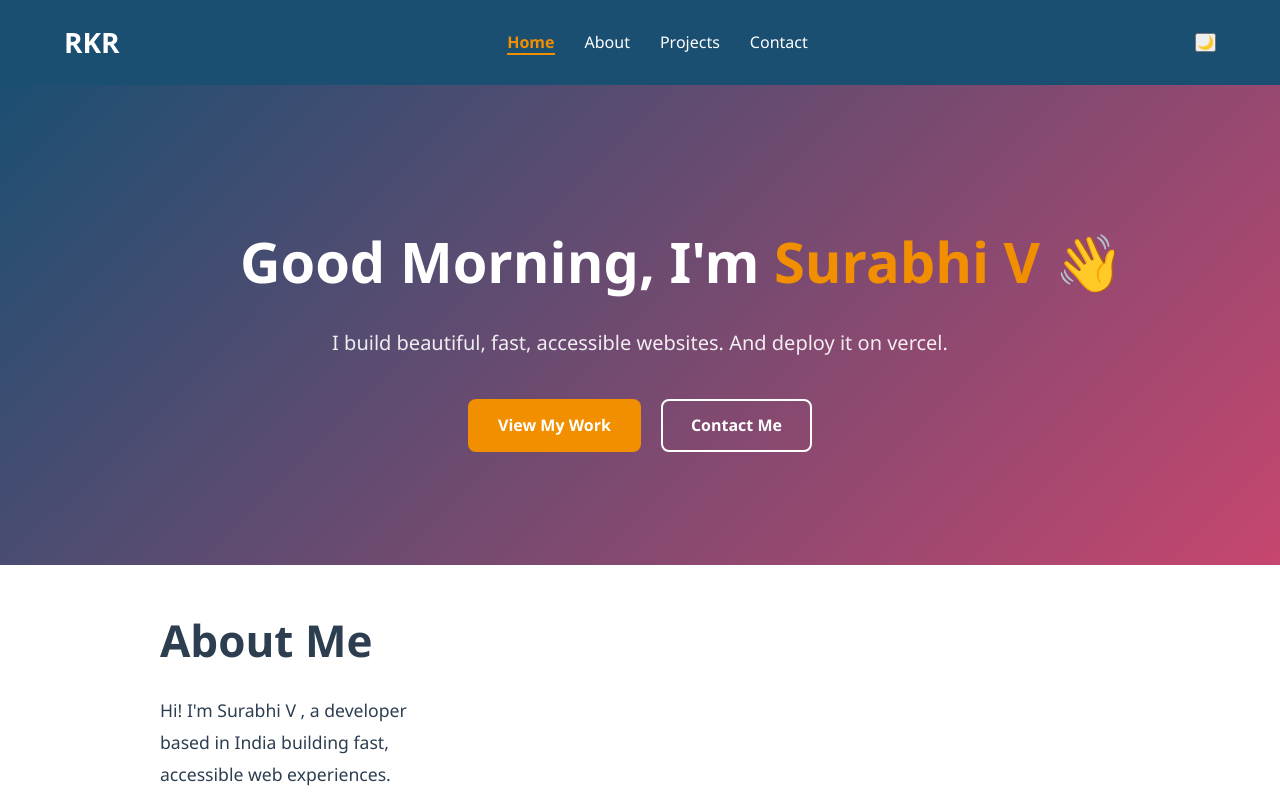
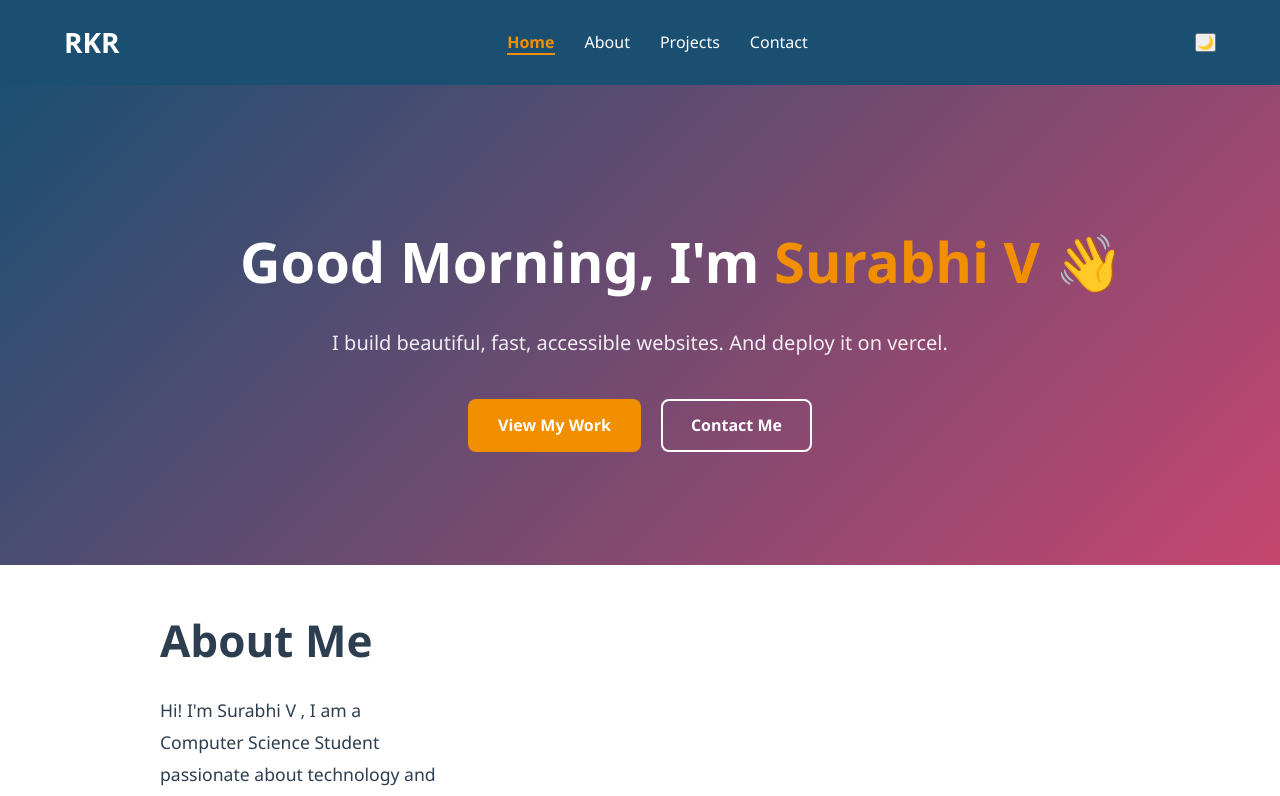
Before and after one commit to surabhiv6/my-protfolio, a React (Vite) app: page / in a window 1280 px wide. Shown: the top 796 px of the page. Built offline with nearby package versions, Linux system fonts and the light colour scheme.

Commit message:
minor changes

```diff
--- a/src/components/AboutSection/AboutSection.jsx
+++ b/src/components/AboutSection/AboutSection.jsx
@@ -7,7 +7,7 @@ function AboutSection() {
 
         <div className='about-copy'>
           <h1>About Me</h1>
-          <p>Hi! I'm Surabhi V , a developer based in India building fast, accessible web experiences.</p>
+          <p>Hi! I'm Surabhi V , I am a Computer Science Student passionate about technology and coding , I enjoy learning new skills and creating creative projects .</p>
         </div>
       </div>
     </section>
```
